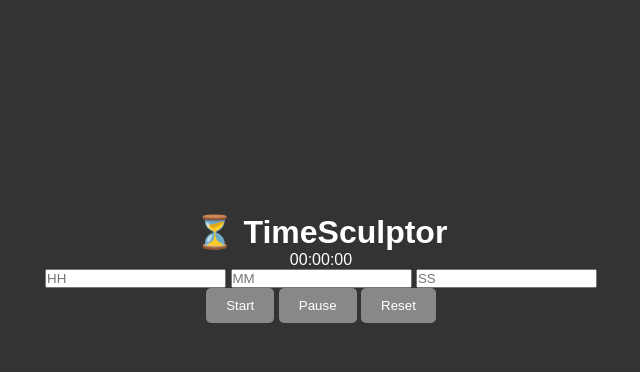
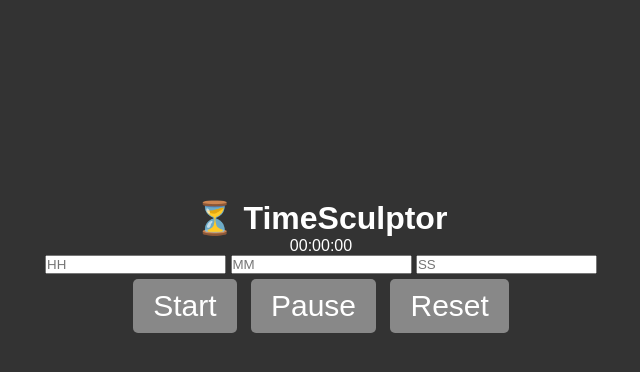
Before and after one commit to Familymeet/TimeSculptor, a Flask app: page / in a window 1280 px wide. Shown: the part 132-504 px from the top of the page, without its empty margins (319-959 px from the left). Run offline with Flask 3, Linux system fonts and the light colour scheme.

Commit message:
update files

```diff
--- a/static/style.css
+++ b/static/style.css
@@ -26,11 +26,29 @@ button {
     color: white;
     cursor: pointer;
     border-radius: 5px;
+    font-size: 30px;
+    margin: 5px;
 }
 
 button:hover {
     background-color: #777;
 }
+
+/* Time Inputs */
+.time-inputs input
+    width: 100px;
+    height: 60px;
+    font-size: 28px;
+    text-align: center;
+    margin: 10px;
+    border: 2px solid #555;
+    border-radius: 8px;
+    background-color: #222;
+    color: #fff;
+
+    .time-inputs input::placeholder
+        font-size: 24px;
+        color: #aaa;
 
 /* Warning section */
 #warning {
```
